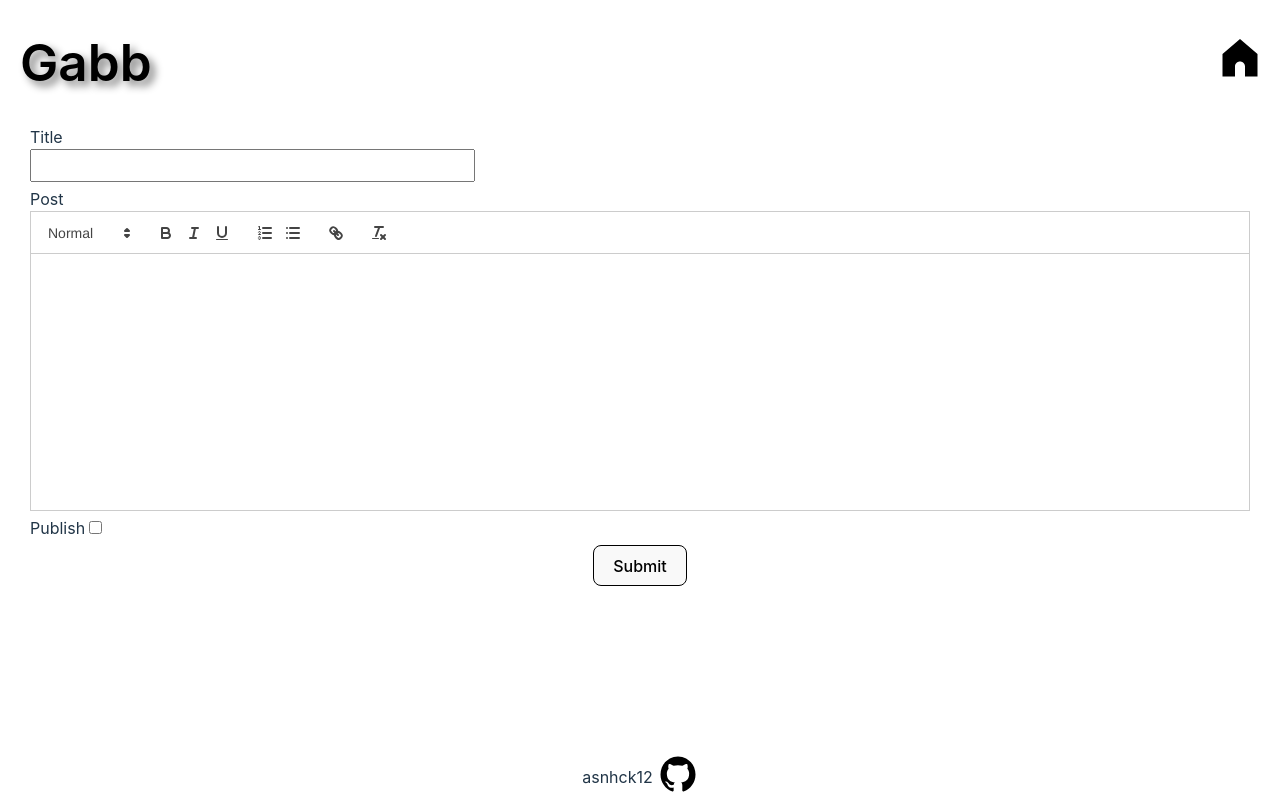
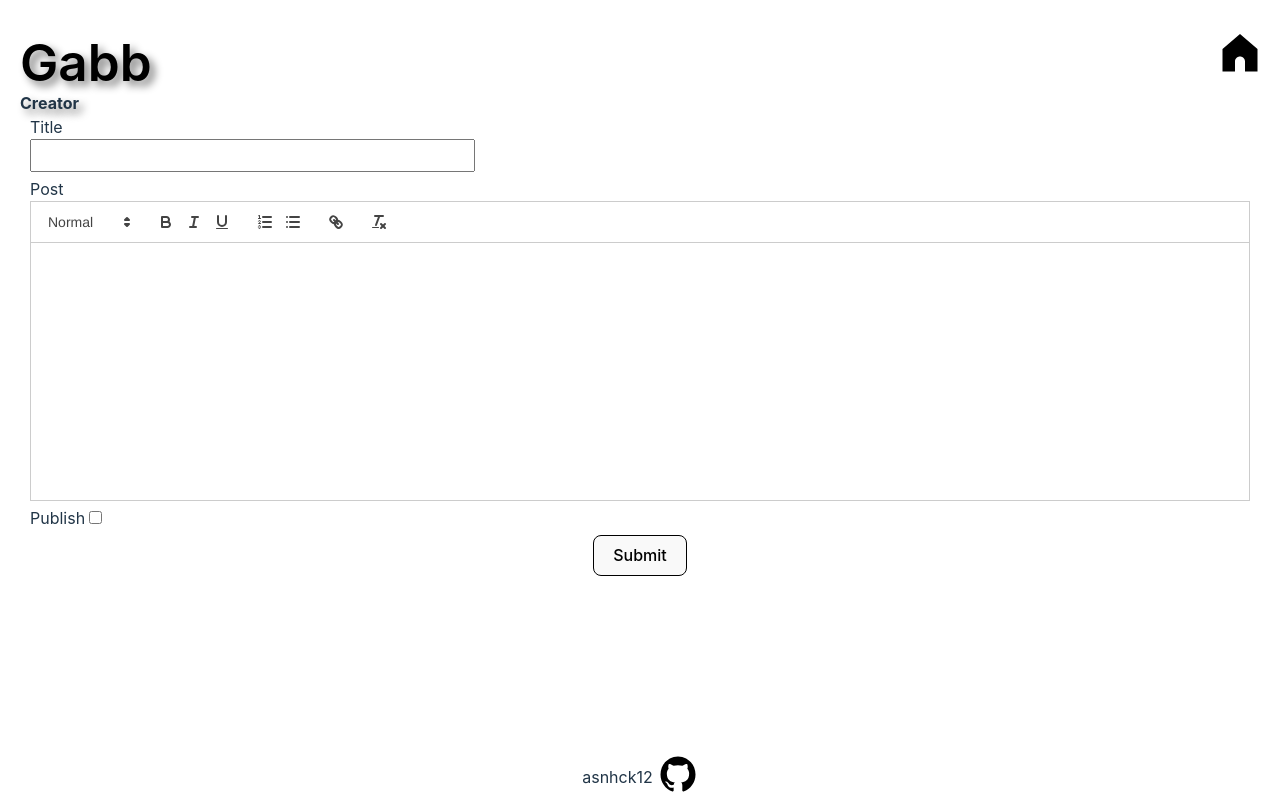
Before and after one commit to asnhck12/blog-api, a React (Vite) app in the folder blog-api-frontend-author/: page /new_post in a window 1280 px wide. Built offline with nearby package versions, Linux system fonts and the light colour scheme; no server answers.

Commit message:
Updated header format

```diff
--- a/blog-api-frontend-author/src/App.css
+++ b/blog-api-frontend-author/src/App.css
@@ -16,9 +16,7 @@ body {
 .fullDisplay {
   display: flex;
   flex-direction: column;
-  height: 100vh;
-  /* margin-left: 30px;
-  margin-right: 30px; */
+  height: 100vh;/
 }
 
 form {
--- a/blog-api-frontend-author/src/modules/Header/Header.css
+++ b/blog-api-frontend-author/src/modules/Header/Header.css
@@ -3,6 +3,11 @@
     flex-direction: row;
     justify-content: space-between;
     align-items: center;
+}
+
+
+.header h1, .logo p {
+  text-shadow: 5px 5px 9px gray;
 }
 
 .navBar {
@@ -15,6 +20,16 @@
 .logo {
     text-align: left;
     padding-left: 20px;
+    display: flex;
+    flex-direction: column;
+}
+
+.logo h1 {
+    margin-bottom: 0;
+}
+
+.logo p {
+    font-weight: 700;
 }
 
 .header img {
--- a/blog-api-frontend-author/src/modules/Header/Header.jsx
+++ b/blog-api-frontend-author/src/modules/Header/Header.jsx
@@ -46,6 +46,7 @@ function Header ({setLoggedIn}) {
     <div className="header">
         <div className="logo">
                 <h1><Link to='/'>Gabb</Link> </h1>
+                <p>Creator</p>
             </div>
         <div className="navBarContainer">
             <div className="navBar">
--- a/blog-api-frontend-author/src/modules/HomePage/HomePage.css
+++ b/blog-api-frontend-author/src/modules/HomePage/HomePage.css
@@ -1,9 +1,5 @@
 p, h3 {
   margin: 0;
-}
-
-.header h1 {
-  text-shadow: 5px 5px 9px gray;
 }
 
 .mainSection {
```
